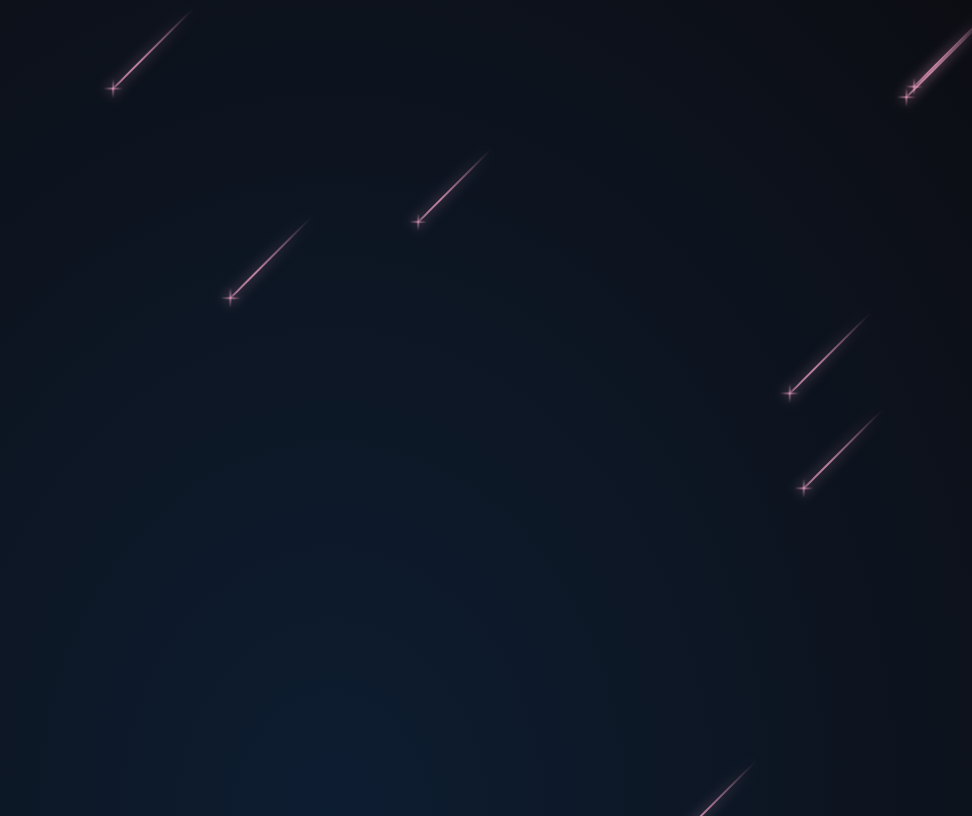
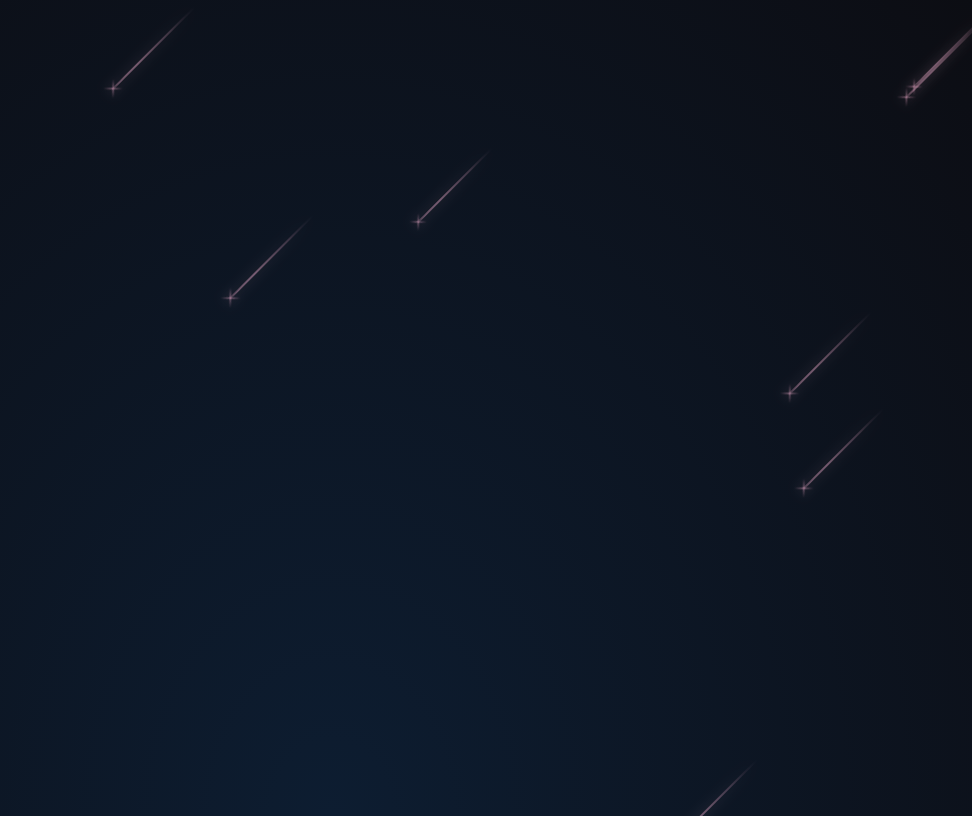
Before and after one commit to TirthPShah/CPTracker, a website: page index.html in a window 1280 px wide. Shown: the whole page, without its empty margins (308-1280 px from the left). Drawn offline with Linux system fonts and the light colour scheme.

Commit message:
Changed the color of the stars

```diff
--- a/stars1.css
+++ b/stars1.css
@@ -17,7 +17,7 @@ body {
 }
 
 .star {
-  --star-color: #ffa9d0;
+  --star-color: #fbb4d499;
   --star-tail-length: 6em;
   --star-tail-height: 2px;
   --star-width: calc(var(--star-tail-length) / 6);
```
